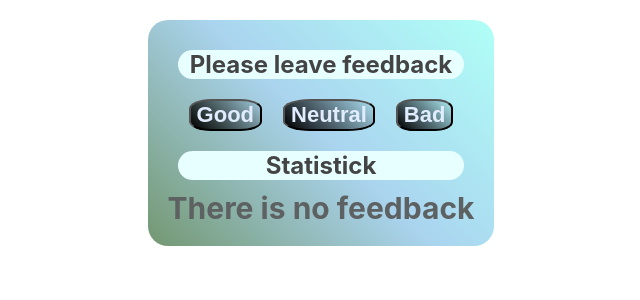
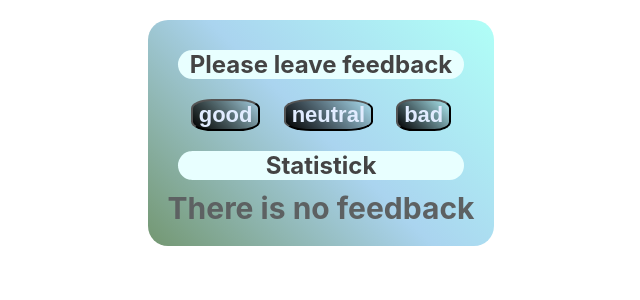
Before and after one commit to saviola1777/goit-react-hw-02-feedback, a React (Create React App) app: page / in a window 1280 px wide. Shown: the top 300 px of the page, without its empty margins (319-959 px from the left). Built offline with nearby package versions, Linux system fonts and the light colour scheme.

Commit message:
dz-2 feedback

```diff
--- a/src/components/App.jsx
+++ b/src/components/App.jsx
@@ -18,35 +18,30 @@ countTotalFeedback() {
 countPositiveFeedbackPercentage() {
   return Math.round((this.state.good * 100) / this.countTotalFeedback());
 }
-options = ['Good', 'Neutral', 'Bad'];
+
 onLeaveFeedback = e => {
-  switch (e) {
-    case 'Good':
-      this.setState({ good: this.state.good + 1 });
-      break;
-    case 'Neutral':
-      this.setState({ neutral: this.state.neutral + 1 });
-      break;
-    case 'Bad':
-      this.setState({ bad: this.state.bad + 1 });
-      break;
-    default:
-      return;
-  }
+this.setState({ [e]: this.state[e] + 1 });
+console.log(e,Object.keys(this.state))
+
 };
 
 render(){
+
+const{good , neutral ,bad ,}=this.state
   return (
     <Cointeiner>
+
     <Section title="Please leave feedback">
-    <FeedbackOptions options={this.options} onLeaveFeedback={this.onLeaveFeedback}/>
+    <FeedbackOptions options={Object.keys(this.state)} onLeaveFeedback={this.onLeaveFeedback}/>
     </Section>
+
     <Section title="Statistick">
+
       {this.countTotalFeedback()?(
     <Statistics
-    good={this.state.good}
-    neutral={this.state.neutral}
-    bad={this.state.bad}
+    good={good}
+    neutral={neutral}
+    bad={bad}
     total={this.countTotalFeedback()}
     positivePercentage={this.countPositiveFeedbackPercentage()}
    />) :(
@@ -57,8 +52,4 @@ render(){
   }
   export default App
 
-  //class App extends React.Component  ==== щоб додати клас бо в класі можна добавити динаміку , тому клас повинен розширяти react тому добавляєм в кінці extends React.Component
-// в цьому класі є рендер цього класу render ()
-// this - це силка на наш клас App дуже важливо коли ми створюєм клас в реакт компонент то this дає доступ до всьог тобто this.state===доступ до обекта state , this.option поверне масив обєктів і так далі тобто в цьому класі щоб взяти якісь дані все потрібно робити через this
-//Об'єкт-стану state – це властивість класу, яка не повинна безпосередньо змінюватися розробником. Це обовязково обєкт
-// щоб обновити state можна тільки методом this.setState але змінить не динамічно тобто нприклад якшо в state{good:2}  а ми зробили метод що при кліку на якусь кнопку воно повино збільшуватися на 1  onLeaveFeedback=()=>{ this.setState({good:+1})} то воно перезипише  state{good:3}  але при наступному клікові нічого не зміниться томущо цей метод не запоминає теперішній стан state , щоб змінити динамічно то ми повині повернути фунцкію
+  // options={Object.keys(this.state)} ми передали назви нашого стейту це те саме що ['good', 'neutral', 'bad'] маасив  потім ми перебрали в li і розрендерили
```
